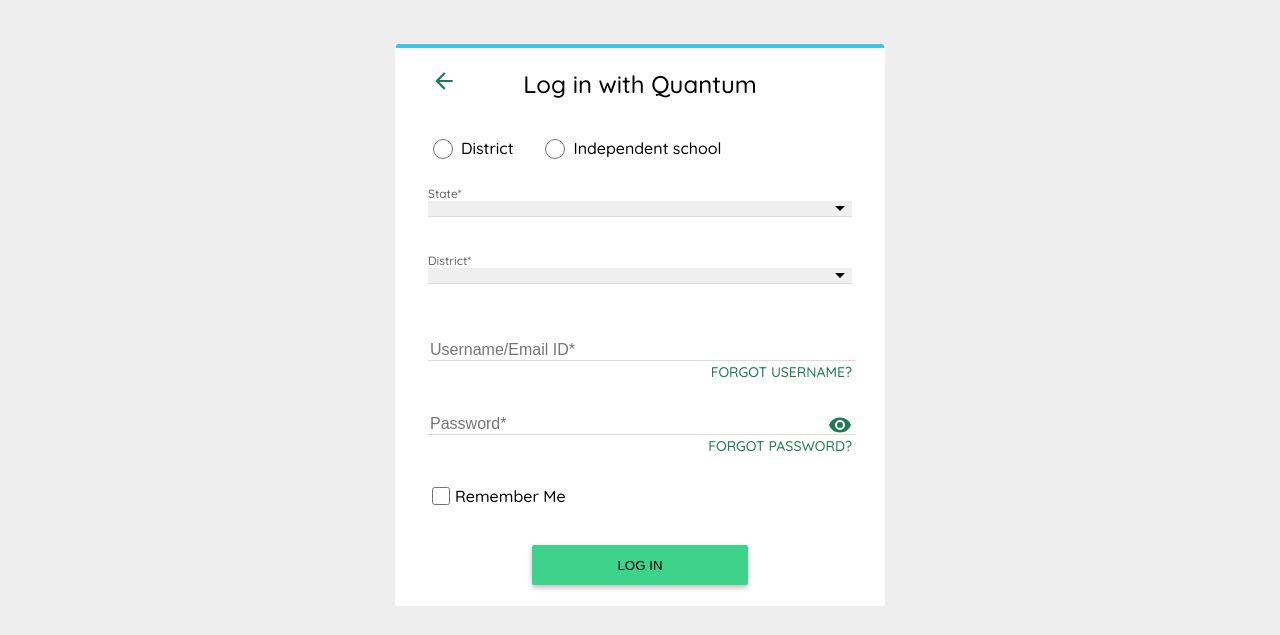
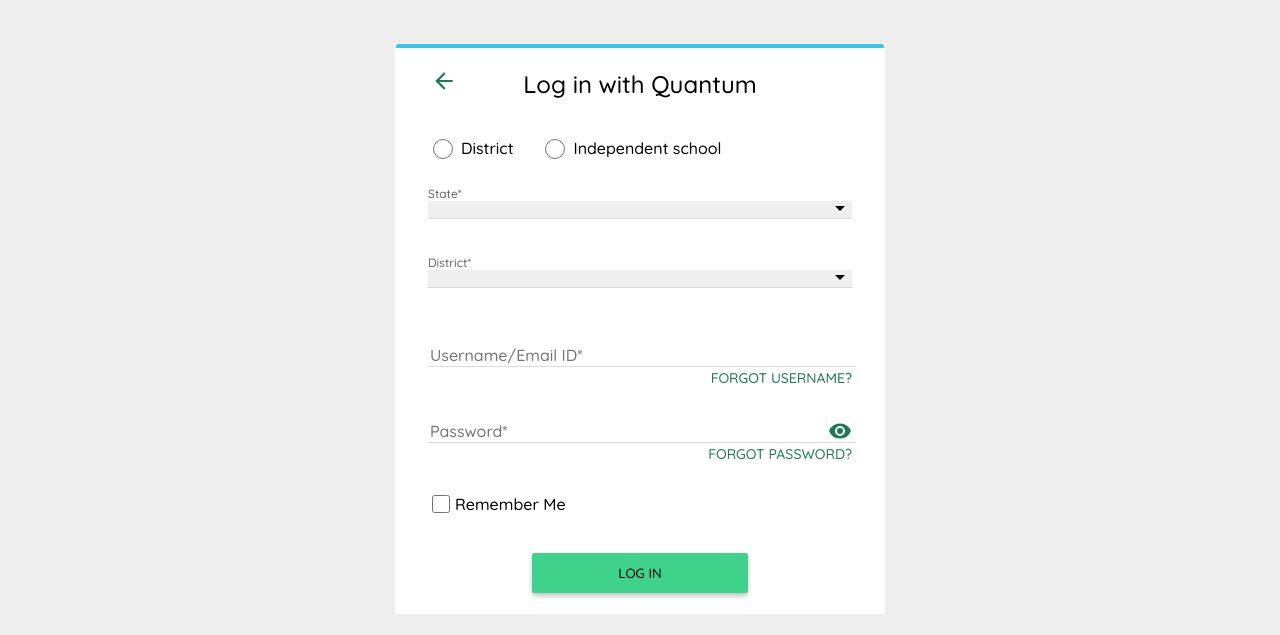
Before and after one commit to BhaktiDeepakBudar/zeustraining-task4, a plain HTML site: page index.html in a window 1280 px wide. Shown: the part 69-704 px from the top of the page. Drawn offline with Linux system fonts and the light colour scheme.

Commit message:
Update style.css

```diff
--- a/style.css
+++ b/style.css
@@ -98,6 +98,9 @@ header nav img {
     border-bottom: 1px solid #dddada;
     appearance: none;
     cursor: pointer;
+    font-family: 'Quicksand', sans-serif;
+    font-weight: 500;
+    font-size: 16px;
 }
 
 .state-label img {
@@ -129,6 +132,8 @@ header nav img {
     width: 100%;
     font-size: 16px;
     border-bottom: 1px solid #dddada;
+    font-family: 'Quicksand', sans-serif;
+    font-weight: 500;
 }
 
 .forgot-username, .forgot-password {
@@ -177,6 +182,8 @@ header nav img {
     box-shadow: 0px 3px 5px #0000003D;
     border-radius: 2px;
     cursor: pointer;
+    font-family: 'Quicksand', sans-serif;
+    font-weight: 500;
 }
 
 .nav {
```
